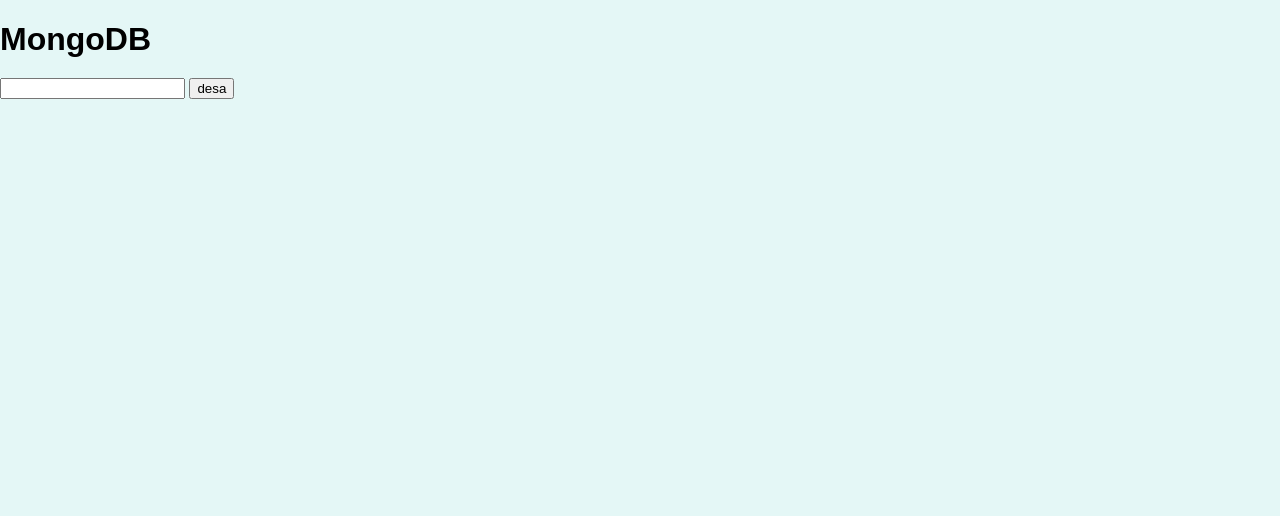
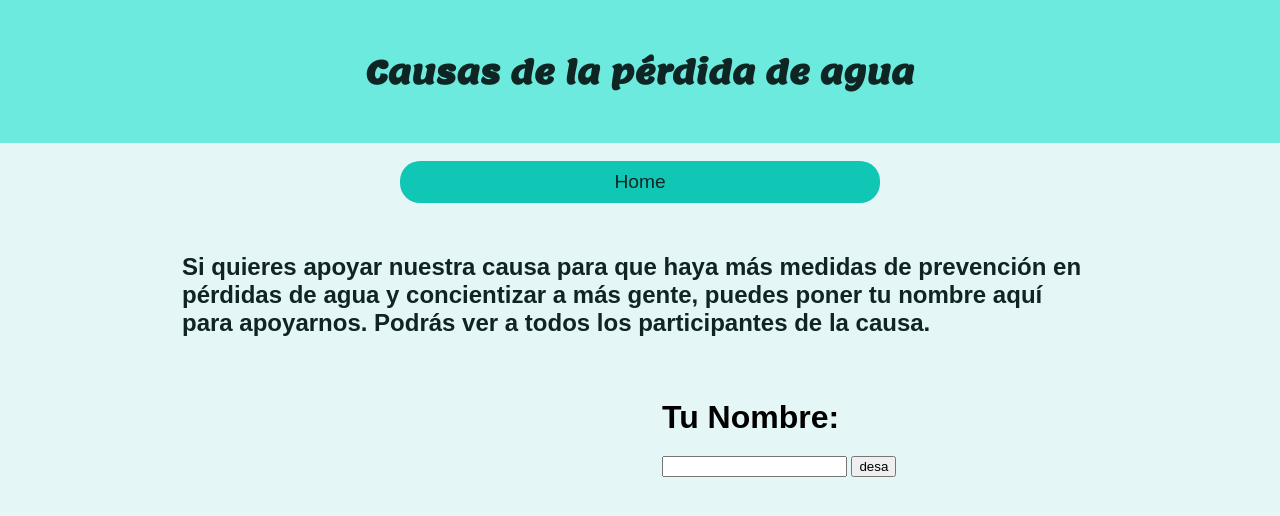
Before and after one commit to danmor23daw2/GP1-Agua, a website: page mongo.html in a window 1280 px wide. Drawn offline with Linux system fonts and the light colour scheme.

Commit message:
Mongo Cambios

```diff
--- a/css/styles.css
+++ b/css/styles.css
@@ -485,3 +485,19 @@
     line-height: 1.4;
     color: var(--text);
 }
+
+/*---------------Mongo------------------*/
+
+#cente1 {
+    justify-content: center;
+    align-items: center;
+    margin-left: 162px;
+    margin-top: 10px;
+    margin-right: 162px;
+}
+#cente2 {
+    justify-content: center;
+    align-items: center;
+    margin-left: 500px;
+    margin-top: 10px;
+}
--- a/mongo.html
+++ b/mongo.html
@@ -7,11 +7,24 @@
     <title>info5</title>
 </head>
 <body>
-    <h1> MongoDB  </h1>
+    <header class="head">
+        <h1>Causas de la pérdida de agua</h1>
+    </header>
+    <br>
+    <nav class="navegacion-info5">
+        <a href="index.html">Home</a>
+    </nav>
+    <div id="cente1">
+    <div class="title">
+        <h2>Si quieres apoyar nuestra causa para que haya más medidas de prevención en pérdidas de agua y concientizar a más gente, puedes poner tu nombre aquí para apoyarnos. Podrás ver a todos los participantes de la causa.</h2>
+    </div>
+<div id="cente2">
+    <h1> Tu Nombre:  </h1>
     <form action="/desa" method="GET">
         <input type="text" name="nom" />
         <input type="submit" value="desa">
     </form>
+</div>
 
 
 	</body>
```
Also changed, not shown: server.js (+15 -1 lines), registro.html (added).
